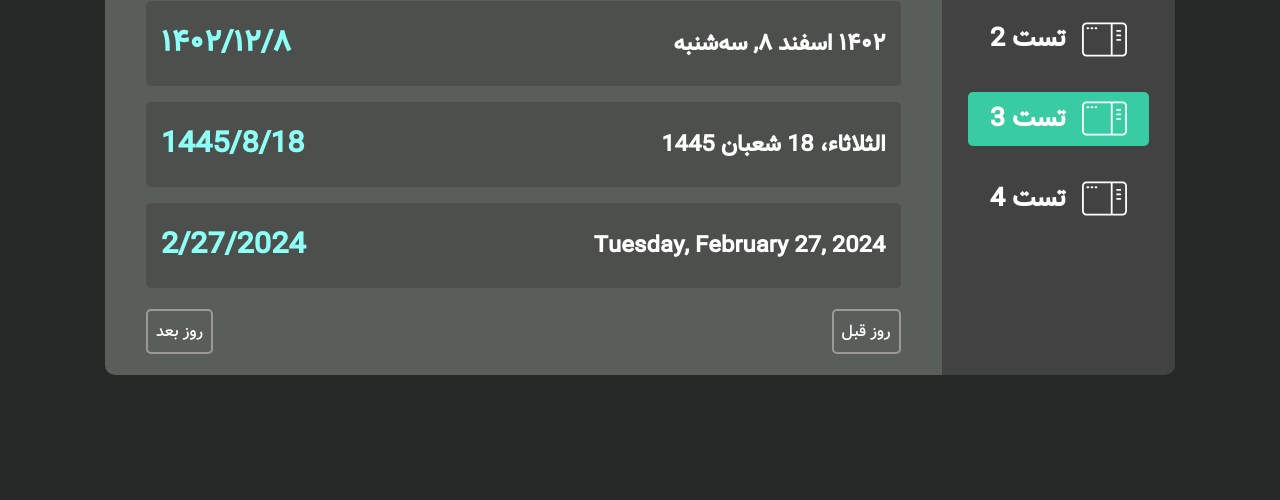
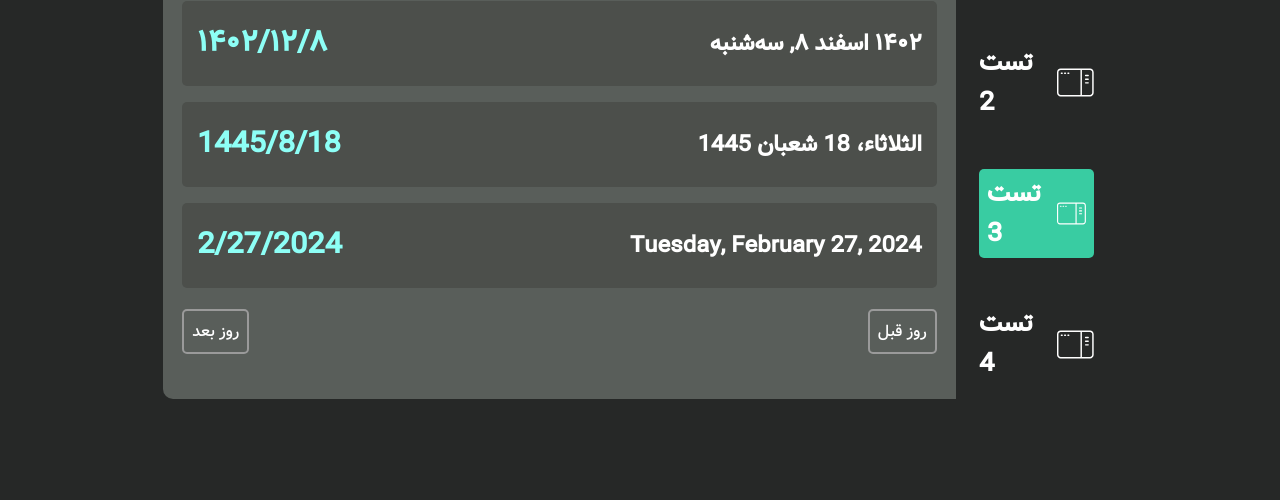
Before and after one commit to amirreza007r/Calendar, a plain HTML site: page index.html in a window 1280 px wide. Shown: the part 300-800 px from the top of the page. Drawn offline with Linux system fonts and the light colour scheme; files whose address does not match are found by name.

Commit message:
cleaned up the code

```diff
--- a/assets/css/master.css
+++ b/assets/css/master.css
@@ -8,7 +8,6 @@
 
 body {
     min-height: 100vh;
-    /* background: linear-gradient(#000000, #485fed); */
     background: rgb(38 40 39);
     overflow-x: hidden;
     display: flex;
@@ -37,8 +36,6 @@ body {
     justify-content: center;
     flex-direction: column;
     direction: rtl;
-    /* background: linear-gradient(to left, #485fed, rgba(255, 44, 118, 0.25)),
-        #485fed; */
     background: rgb(89 94 90);
     color: white;
 }
@@ -71,7 +68,6 @@ body {
 .live-clock span {
     font-size: 30px;
     font-weight: 600;
-    /* background-image: linear-gradient(270deg, #c8e1d9, #7978781a); */
     background-color: #0000002b;
     border-radius: 5px;
     width: 65px;
@@ -80,13 +76,8 @@ body {
     align-items: center;
     justify-content: center;
 }
-/* .live-clock span:not(:last-child) {
-    margin-right: 10px;
-
-} */
-.sidebar {
+*/ .sidebar {
     width: 300px;
-    /* background: #3a4fcd; */
     background: rgb(65 66 65);
     z-index: 2;
 }
@@ -97,11 +88,9 @@ body {
     margin-top: 0.5rem;
     width: 100%;
     height: 85px;
-    /* background-color: rgb(0 0 0 / 14%); */
     align-items: center;
     background: rgb(71 74 69 / 71%);
     border-radius: 5px;
-    /* border: 1px solid #ffffffe3; */
 }
 
 .a-box {
@@ -158,6 +147,7 @@ a {
     justify-content: center;
     flex-direction: column;
     align-items: center;
+    gap: 1rem;
 }
 
 li {
@@ -171,7 +161,6 @@ li div a {
     gap: 1rem;
 }
 .active {
-    /* border: 3px solid white; */
     padding: 0.3rem 0.5rem;
     border-radius: 5px;
     background: rgb(57, 204, 162);
--- a/assets/js/app.js
+++ b/assets/js/app.js
@@ -28,7 +28,6 @@ cOption = {
  * @return {string} The formatted date
  */
 const convertDate = (type, option, currentDay) => {
-    console.log(type, "type", option, "option", currentDay, "currentDay");
     const result = currentDay
         .toLocaleDateString(type, option)
         .replace("هـ", "");
@@ -42,6 +41,10 @@ const options = {
     day: "numeric",
 };
 
+/**
+ * Updates the clock display with the current time in the Asia/Tehran timezone.
+ *
+ */
 const updateClock = () => {
     const currentTime = new Date().toLocaleTimeString("fa-IR", {
         timeZone: "Asia/Tehran",
```
